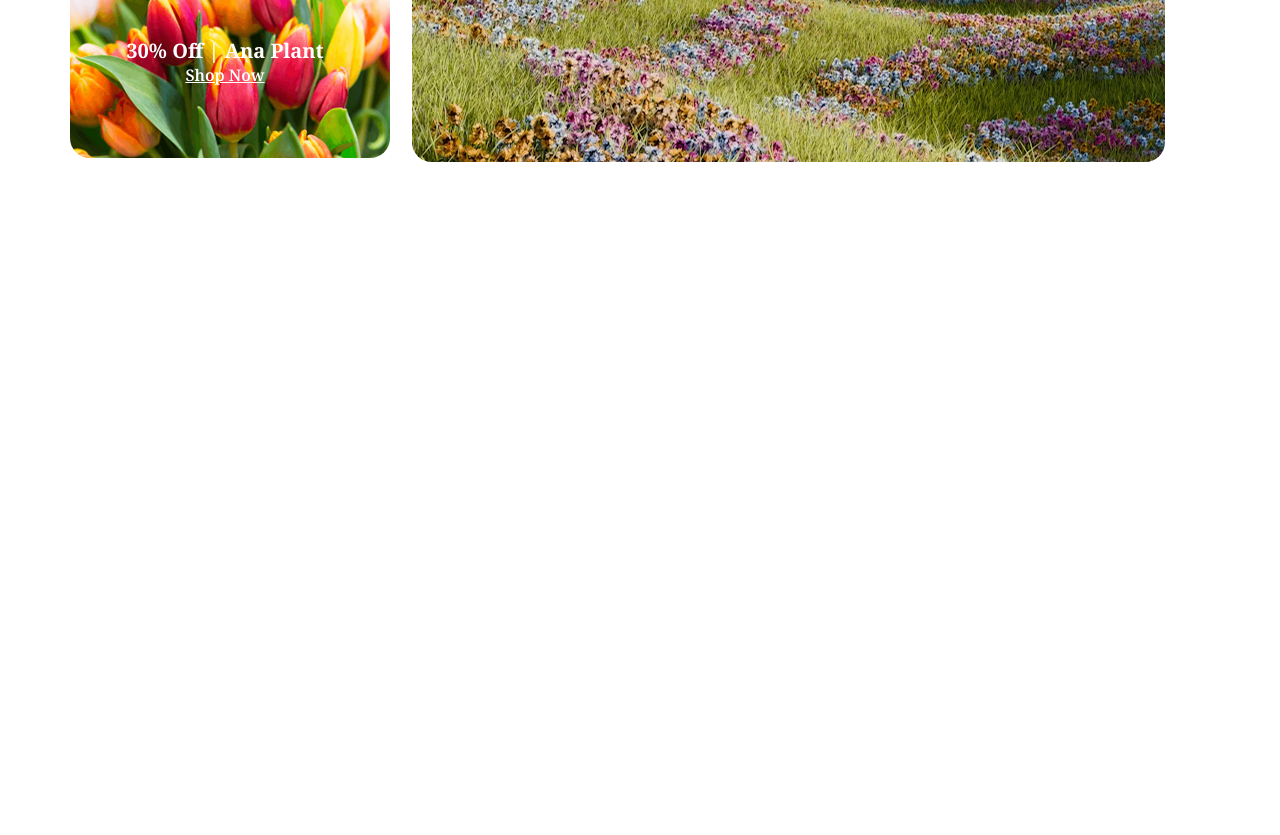
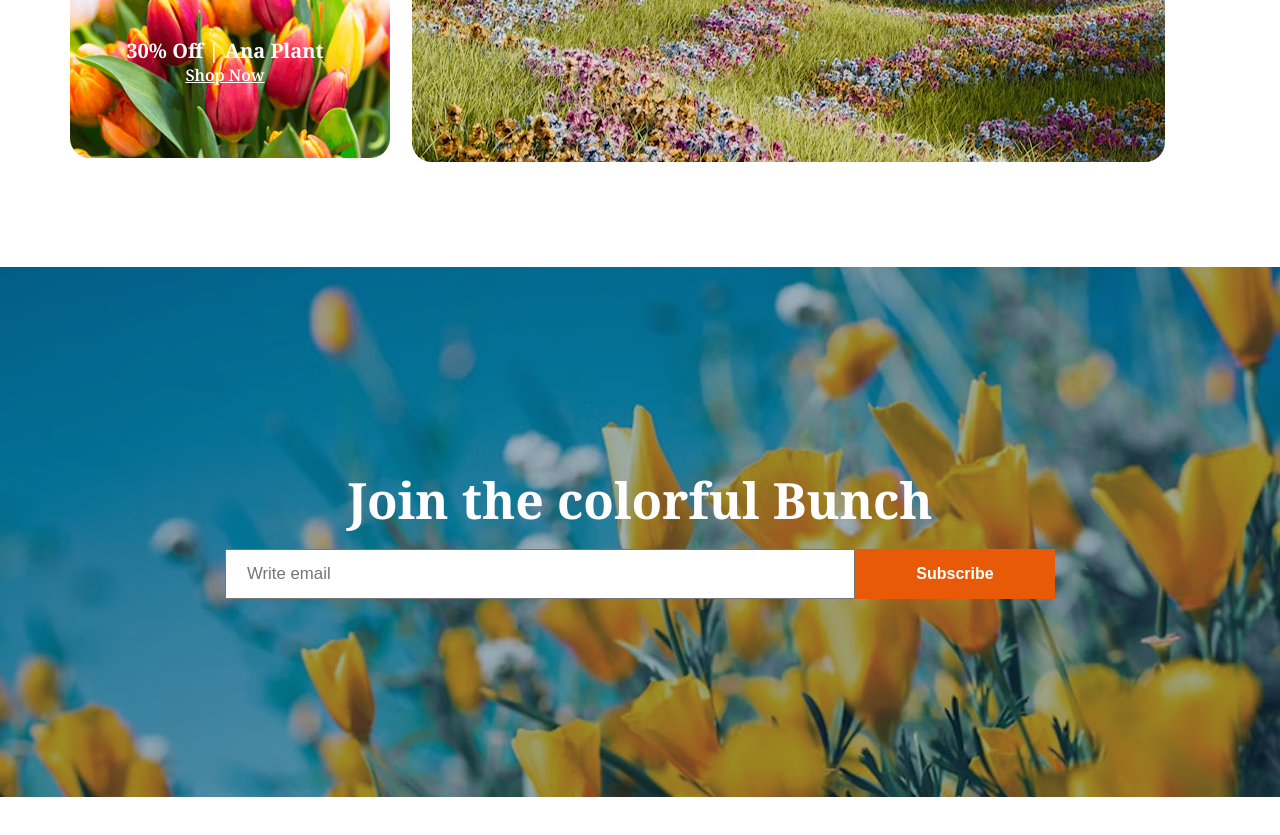
Before and after one commit to smziaulmillat/ph-assignment-2, a plain HTML site: page index.html in a window 1280 px wide. Shown: the part 3428-4263 px from the top of the page. Before the commit the page ends 3695 px from the top, so only its background shows below. Drawn offline with Linux system fonts and the light colour scheme.

Commit message:
added join sec

```diff
--- a/index.html
+++ b/index.html
@@ -204,6 +204,17 @@
           </div>
         </div>
       </sec>
+      <!-- end of best deal -->
+      <sec class="join">
+        <div class="join-join">
+          <h2 class="join-title">Join the colorful Bunch</h2>
+        <div class="join-write">
+          <input type="email" placeholder="Write email" name="" id="" class="join-input" />
+          <button class="btn-primary">Subscribe</button>
+        </div>
+        </div>
+      </sec>
+      <!-- end of join section -->
     </main>
     <footer></footer>
   </body>
--- a/styles/flower.css
+++ b/styles/flower.css
@@ -73,6 +73,7 @@
 }
 
                                      /* main styles */
+
                                      /* our plant styles */
 .our-plant {
   /* margin-top: 250px;  unsolved*/
@@ -229,8 +230,45 @@
   font-weight: 600;
   color: white;
 }
+                                      /* join section */
+.join{
+  margin-bottom: 50px;
+}
+.join-join{
+  background-image: url('../assets/news-letter-bg.png');
+  width: 100%;
+  height: 530px;
+  margin-bottom: 50px;
+
+  display: flex;
+  flex-direction: column;
+  align-items: center;
+  justify-content: center;
+  gap: 15px;
+}
+.join-title{
+  font-size: 3.125rem;
+  font-weight: 700;
+  color: white;
+}
+.join-write{
+  display: flex;
+}
+.join-input{
+  width: 630px;
+  height: 50px;
+  padding: 16px 510px 16px 20px;
+  font-size: 1.05rem;
+}
+.join-write button{
+  width: 200px;
+  height: 50px;
+  font-weight: 600;
+  color: white;
+}
 
                                    /* responsive mobile */
+
 @media screen and (max-width: 576px) {
   .display-none {
     display: none;
```
Lines whose indentation alone changed are shown as unchanged.
